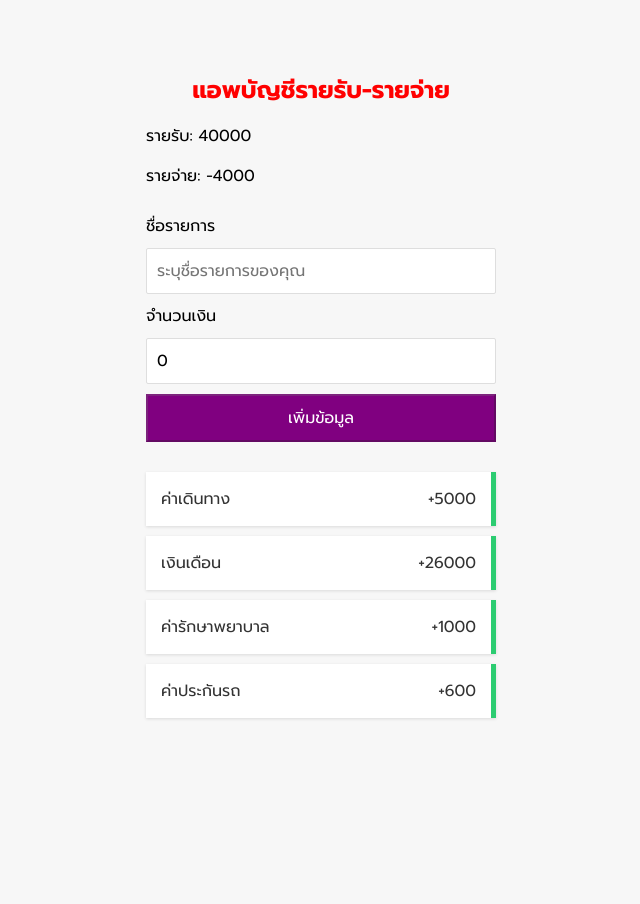
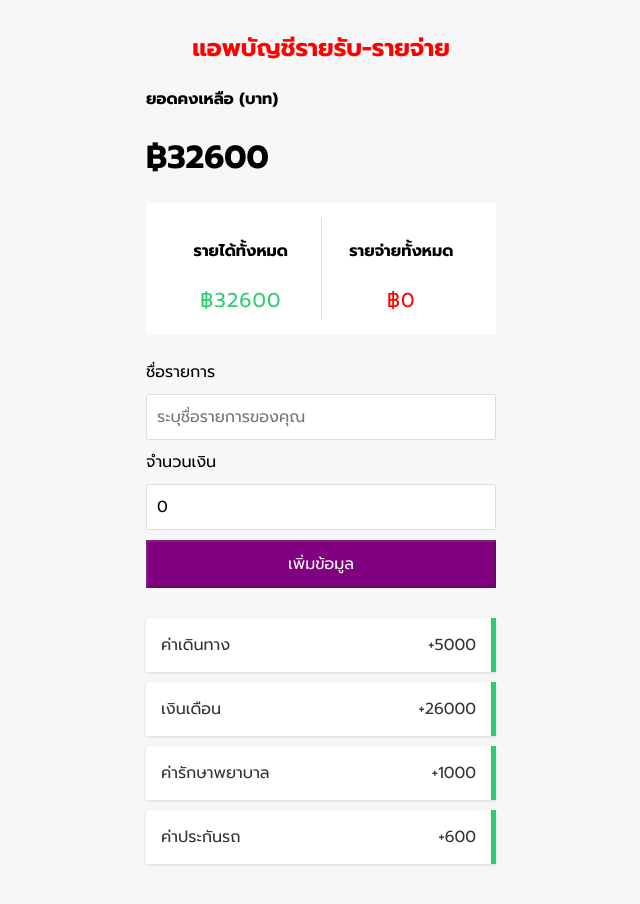
Before and after one commit to Passon819/react-basic, a React (Create React App) app: page / in a window 1280 px wide. Shown: the whole page, without its empty margins (319-959 px from the left). Before the commit the page ends 800 px from the top, so only its background shows below. Built offline with nearby package versions, Linux system fonts and the light colour scheme.

Commit message:
restructure calculate income expense

```diff
--- a/src/App.js
+++ b/src/App.js
@@ -2,7 +2,7 @@
 import FormComponent from "./components/FormComponent";
 import ReportComponent from "./components/ReportComponent";
 import "./App.css";
-import { useState } from "react";
+import { useEffect, useState } from "react";
 import DataContext from "./data/DataContext";
 
 function App() {
@@ -14,6 +14,9 @@
     { id: 4, title: "ค่าประกันรถ", amount: 600 },
   ];
 
+  const [reportIncome, setReportIncome] = useState(0);
+  const [reportExpense, setReportExpense] = useState(0);
+
   // replace [] in useState for emtry init data.
   const [items, setItems] = useState(initData);
 
@@ -24,11 +27,24 @@
     });
   };
 
+  useEffect(() => {
+    const amounts = items.map((item) => item.amount);
+    const income = amounts
+      .filter((element) => element > 0)
+      .reduce((total, element) => (total += element), 0);
+    const expense =
+      amounts
+        .filter((element) => element < 0)
+        .reduce((total, element) => (total += element), 0) * -1;
+    setReportIncome(income);
+    setReportExpense(expense);
+  }, [items, reportIncome, reportExpense]);
+
   return (
     <DataContext.Provider
       value={{
-        expense: -4000,
-        income: 40000,
+        income: reportIncome,
+        expense: reportExpense,
       }}
     >
       <div className="container">
--- /dev/null
+++ b/src/components/ReportComponent.css
@@ -0,0 +1,30 @@
+.report-container {
+  display: flex;
+  justify-content: space-between;
+  background-color: #fff;
+  padding: 15px;
+  margin: 15px 0;
+}
+
+.report-container > div {
+  flex: 1;
+  text-align: center;
+}
+
+.report-container > div:first-of-type {
+  border-right: 1px solid #dedede;
+}
+
+.report {
+  font-size: 20px;
+  letter-spacing: 1px;
+  margin: 5px 0;
+}
+
+.report.plus {
+  color: #2ecc71;
+}
+
+.report.minus {
+  color: red;
+}
--- a/src/components/ReportComponent.js
+++ b/src/components/ReportComponent.js
@@ -1,12 +1,23 @@
 import { useContext } from "react";
 import DataContext from "../data/DataContext";
+import "./ReportComponent.css";
 
 const ReportComponent = () => {
   const { income, expense } = useContext(DataContext);
   return (
     <div>
-      <p>รายรับ: {income}</p>
-      <p>รายจ่าย: {expense}</p>
+      <h4>ยอดคงเหลือ (บาท)</h4>
+      <h1>฿{income - expense}</h1>
+      <div className="report-container">
+        <div>
+          <h4>รายได้ทั้งหมด</h4>
+          <p className="report plus">฿{income}</p>
+        </div>
+        <div>
+          <h4>รายจ่ายทั้งหมด</h4>
+          <p className="report minus">฿{expense}</p>
+        </div>
+      </div>
     </div>
   );
 };
```
